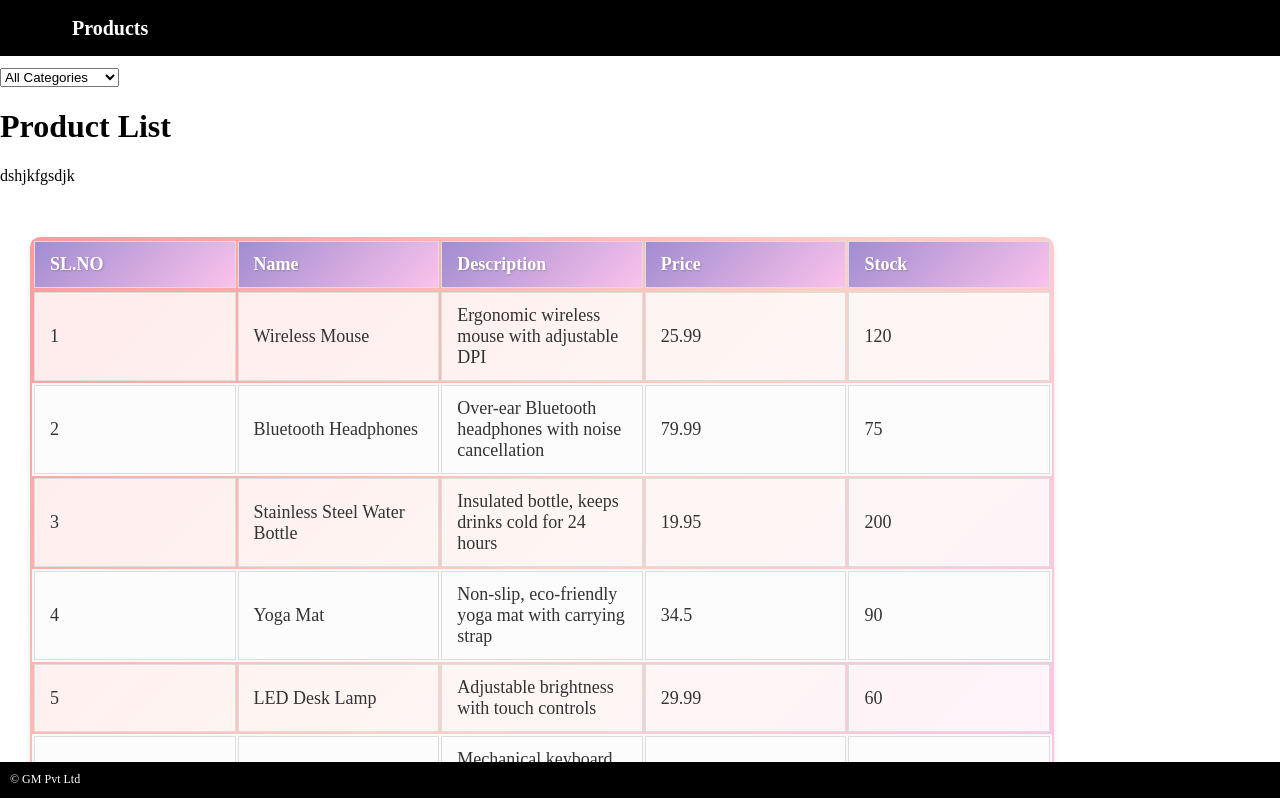
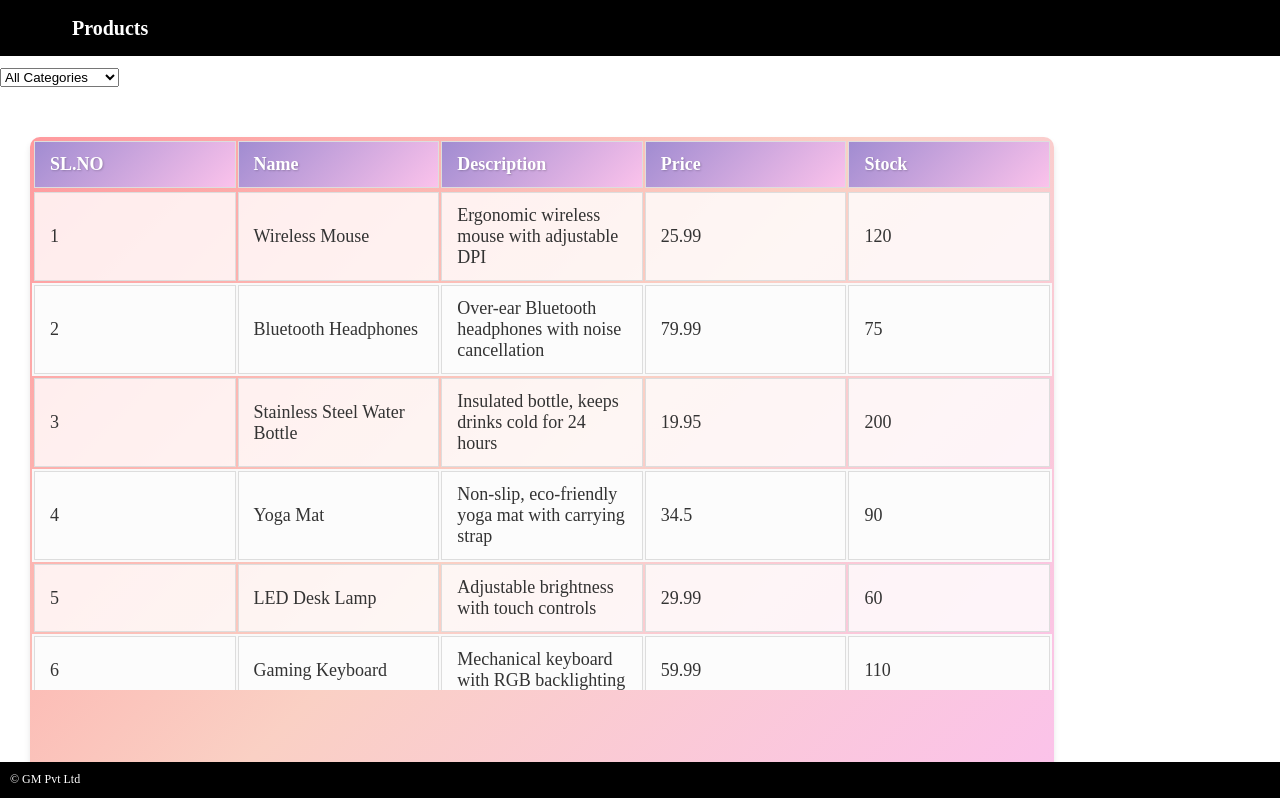
Before and after one commit to 2004-20023/productlist, an Angular app: page / in a window 1280 px wide. Built offline with nearby package versions, Linux system fonts and the light colour scheme.

Commit message:
main.html

```diff
--- a/src/app/maincontent/maincontent.component.html
+++ b/src/app/maincontent/maincontent.component.html
@@ -3,10 +3,7 @@
   <option *ngFor="let category of uniqueCategories" [value]="">{{category}}</option>
 </select>
 
-<div class="div" style="boreder:solid 1px black; width: 100%; height: 100px; overflow-y: auto;">
-  <h1>Product List</h1>
-  dshjkfgsdjk
-</div>
+
 <div style="width: 100%; max-height: 700px;">
 
 
```
